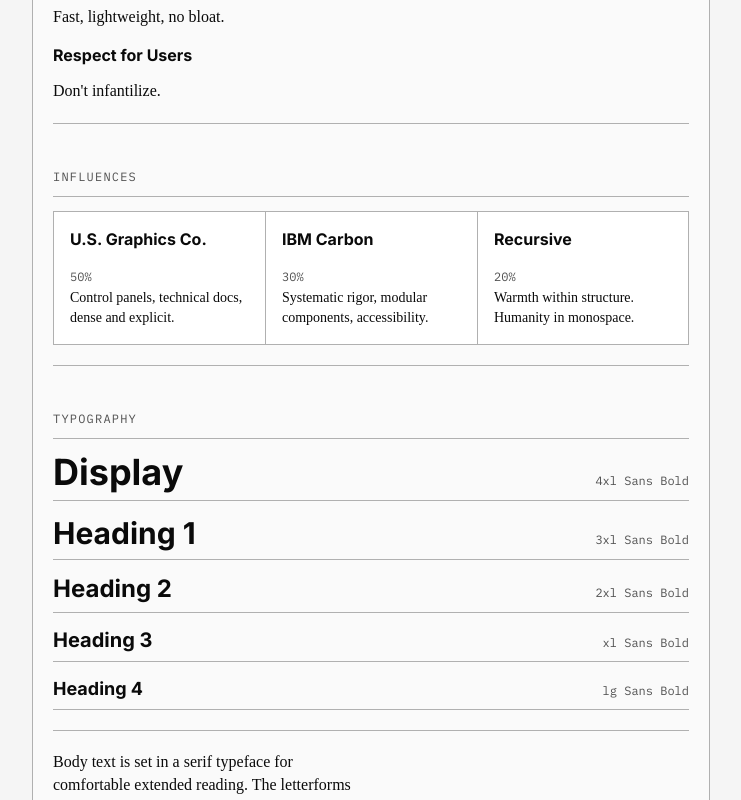
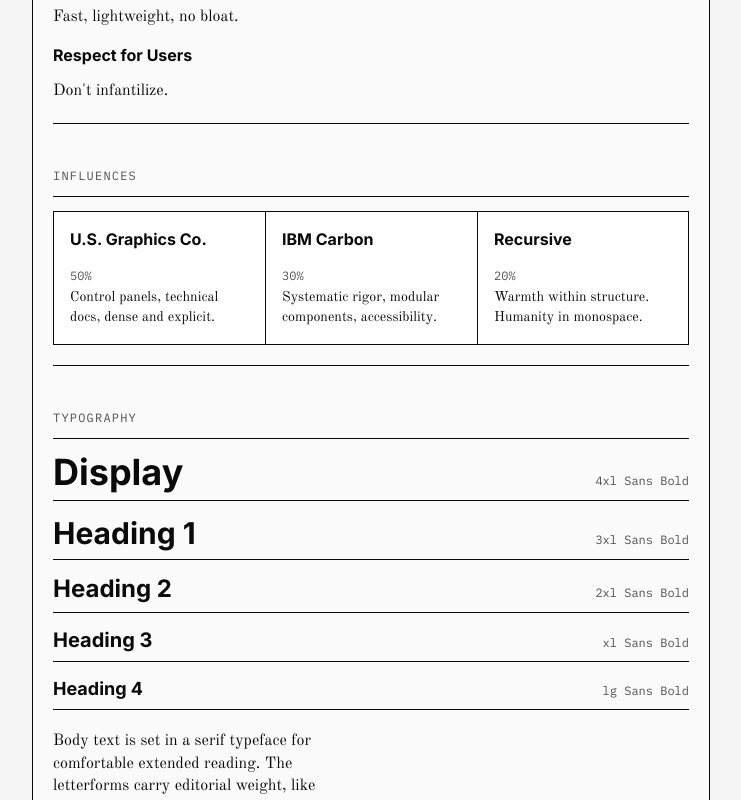
Before and after one commit to dhisonp/ardent-design, a Next.js app: page / in a window 1280 px wide. Shown: the part 740-1540 px from the top of the page, without its empty margins (269-1010 px from the left). Built offline with nearby package versions, Linux system fonts and the light colour scheme.

Commit message:
amendments

```diff
--- a/src/app/layout.tsx
+++ b/src/app/layout.tsx
@@ -1,5 +1,5 @@
 import type { Metadata } from "next";
-import { Inter, IBM_Plex_Mono } from "next/font/google";
+import { Inter, IBM_Plex_Mono, Old_Standard_TT } from "next/font/google";
 import "./globals.css";
 import { cn } from "@/lib/cn";
 
@@ -8,7 +8,11 @@
   variable: "--font-sans"
 });
 
-
+const oldStandardTT = Old_Standard_TT({
+  weight: ["400", "700"], // Regular and Bold
+  subsets: ["latin"],
+  variable: "--font-serif"
+});
 
 const ibmPlexMono = IBM_Plex_Mono({
   weight: ["400", "500"],
@@ -27,9 +31,9 @@
   children: React.ReactNode;
 }>) {
   return (
-    <html lang="en" className={cn(inter.variable, ibmPlexMono.variable)}>
+    <html lang="en" className={cn(inter.variable, ibmPlexMono.variable, oldStandardTT.variable)}>
       <body className="min-h-screen flex justify-center bg-gray-100 py-6">
-        <div className="w-full max-w-[678px] min-h-full bg-white border-y border-gray-200">
+        <div className="w-full max-w-[678px] min-h-full bg-white border-y border-gray-900">
           {children}
         </div>
       </body>
--- a/src/components/sections/Colors.tsx
+++ b/src/components/sections/Colors.tsx
@@ -93,7 +93,7 @@
              {primitives.map(({ name, className, hex }) => (
                <div key={name} className="flex flex-col space-y-2">
                   <div className={cn(
-                    "w-10 h-10 border border-hairline border-gray-200",
+                    "w-10 h-10 border border-hairline border-gray-900",
                     className
                   )} />
                   <span className="font-mono text-xs text-gray-600">{name}</span>
@@ -109,7 +109,7 @@
              {grays.map(({ shade, className }) => (
                <div key={shade} className="flex flex-col space-y-2 mr-2 mb-2">
                   <div className={cn(
-                    "w-10 h-10 border border-hairline border-gray-200",
+                    "w-10 h-10 border border-hairline border-gray-900",
                     className
                   )} />
                   <span className="font-mono text-xs text-gray-600">{shade}</span>
--- a/src/components/sections/Components.tsx
+++ b/src/components/sections/Components.tsx
@@ -54,14 +54,14 @@
         <div className="space-y-4">
           <h3 className="text-sm font-sans font-bold text-gray-900">Links</h3>
           <div className="flex gap-8">
-            <Link href="#" className="underline hover:text-emerald-600 font-serif text-gray-900">
+            <Link href="#" className="underline hover:text-gray-600 font-serif text-gray-900">
               Internal link →
             </Link>
-            <a href="#" className="underline hover:text-emerald-600 font-serif text-gray-900">
+            <a href="#" className="underline hover:text-gray-600 font-serif text-gray-900">
               External link ↗
             </a>
           </div>
-          <div className="text-xs font-mono text-gray-600 pt-1">↑ underline, hover = emerald</div>
+          <div className="text-xs font-mono text-gray-600 pt-1">↑ underline, hover = gray-600</div>
         </div>
 
         <Divider />
@@ -72,11 +72,11 @@
            <div className="space-y-4">
              <div className="space-y-1">
                <Divider variant="default" />
-               <div className="text-xs font-mono text-gray-600 text-right">Default (gray-200)</div>
+               <div className="text-xs font-mono text-gray-600 text-right">Default (gray-900)</div>
              </div>
              <div className="space-y-1">
                <Divider variant="strong" />
-               <div className="text-xs font-mono text-gray-600 text-right">Strong (gray-900)</div>
+               <div className="text-xs font-mono text-gray-600 text-right">Strong (gray-900, 2px)</div>
              </div>
            </div>
         </div>
--- a/src/components/sections/Influences.tsx
+++ b/src/components/sections/Influences.tsx
@@ -12,7 +12,7 @@
 
       <div className="grid grid-cols-1 md:grid-cols-3">
         {/* Card 1 */}
-        <Card className="border-b-0 md:border-b md:border-r-0 border-gray-200">
+        <Card className="border-b-0 md:border-b md:border-r-0 border-gray-900">
           <div className="space-y-4">
             <h3 className="text-base font-sans font-bold text-gray-900">
               U.S. Graphics Co.
@@ -25,7 +25,7 @@
         </Card>
 
         {/* Card 2 */}
-        <Card className="border-b-0 md:border-b md:border-r-0 border-gray-200">
+        <Card className="border-b-0 md:border-b md:border-r-0 border-gray-900">
           <div className="space-y-4">
             <h3 className="text-base font-sans font-bold text-gray-900">
               IBM Carbon
@@ -38,7 +38,7 @@
         </Card>
 
         {/* Card 3 */}
-        <Card className="border-gray-200">
+        <Card className="border-gray-900">
           <div className="space-y-4">
             <h3 className="text-base font-sans font-bold text-gray-900">
               Recursive
--- a/src/components/sections/Typography.tsx
+++ b/src/components/sections/Typography.tsx
@@ -12,29 +12,27 @@
       <div className="space-y-6">
         {/* Headings */}
         <div className="space-y-4">
-          <div className="flex items-baseline justify-between border-b border-gray-200 pb-2">
+          <div className="flex items-baseline justify-between border-b border-gray-900 pb-2">
             <span className="text-4xl font-sans font-bold text-gray-900">Display</span>
             <span className="font-mono text-xs text-gray-600">4xl Sans Bold</span>
           </div>
-          <div className="flex items-baseline justify-between border-b border-gray-200 pb-2">
+          <div className="flex items-baseline justify-between border-b border-gray-900 pb-2">
             <span className="text-3xl font-sans font-bold text-gray-900">Heading 1</span>
             <span className="font-mono text-xs text-gray-600">3xl Sans Bold</span>
           </div>
-          <div className="flex items-baseline justify-between border-b border-gray-200 pb-2">
+          <div className="flex items-baseline justify-between border-b border-gray-900 pb-2">
             <span className="text-2xl font-sans font-bold text-gray-900">Heading 2</span>
             <span className="font-mono text-xs text-gray-600">2xl Sans Bold</span>
           </div>
-          <div className="flex items-baseline justify-between border-b border-gray-200 pb-2">
+          <div className="flex items-baseline justify-between border-b border-gray-900 pb-2">
             <span className="text-xl font-sans font-bold text-gray-900">Heading 3</span>
             <span className="font-mono text-xs text-gray-600">xl Sans Bold</span>
           </div>
-          <div className="flex items-baseline justify-between border-b border-gray-200 pb-2">
+          <div className="flex items-baseline justify-between border-b border-gray-900 pb-2">
             <span className="text-lg font-sans font-bold text-gray-900">Heading 4</span>
             <span className="font-mono text-xs text-gray-600">lg Sans Bold</span>
           </div>
         </div>
-
-        <Divider />
 
         {/* Body */}
         <div className="grid grid-cols-1 md:grid-cols-2 gap-8">
--- a/src/components/ui/Card.tsx
+++ b/src/components/ui/Card.tsx
@@ -10,7 +10,7 @@
     <div
       className={cn(
         "bg-white",
-        "border border-gray-200",
+        "border border-gray-900",
         "p-5",
         "rounded-none",
         "shadow-none",
--- a/src/components/ui/Divider.tsx
+++ b/src/components/ui/Divider.tsx
@@ -10,8 +10,8 @@
     <div
       className={cn(
         "w-full border-t border-hairline",
-        variant === "default" && "border-gray-200",
-        variant === "strong" && "border-gray-900",
+        variant === "default" && "border-gray-900",
+        variant === "strong" && "border-gray-900 border-t-2",
         className
       )}
     />
--- a/src/components/ui/Input.tsx
+++ b/src/components/ui/Input.tsx
@@ -9,7 +9,7 @@
     <input
       className={cn(
         "bg-white",
-        "border border-hairline border-gray-200",
+        "border border-gray-900",
         "focus:border-gray-900",
         "focus:outline-none",
         "text-sm font-mono text-gray-900",
--- a/src/components/ui/MainContainer.tsx
+++ b/src/components/ui/MainContainer.tsx
@@ -9,7 +9,7 @@
   return (
     <div
       className={cn(
-        "max-w-page mx-auto min-h-screen bg-gray-50 border-x border-gray-200 shadow-none",
+        "max-w-page mx-auto min-h-screen bg-gray-50 border-x border-gray-900 shadow-none",
         className
       )}
     >
--- a/tailwind.config.ts
+++ b/tailwind.config.ts
@@ -8,7 +8,7 @@
         gray: {
           50: "#FAFAFA",
           100: "#F5F5F5",
-          200: "#B0B0B0", // Darkened for punchier borders (USG style)
+          200: "#E5E5E5",
           300: "#D4D4D4",
           400: "#A3A3A3",
           500: "#737373",
@@ -72,7 +72,7 @@
       },
       fontFamily: {
         sans: ["var(--font-sans)", "Inter", "Helvetica Neue", "Arial", "sans-serif"],
-        serif: ["Times New Roman", "Times", "serif"],
+        serif: ["var(--font-serif)", "Old Standard TT", "serif"],
         mono: ["var(--font-mono)", "IBM Plex Mono", "Consolas", "monospace"],
       },
       fontSize: {
--- a/tokens.json
+++ b/tokens.json
@@ -11,7 +11,7 @@
       "gray": {
         "50": "#FAFAFA",
         "100": "#F5F5F5",
-        "200": "#B0B0B0",
+        "200": "#E5E5E5",
         "300": "#D4D4D4",
         "400": "#A3A3A3",
         "500": "#737373",
```
Also changed, not shown: 1 other file (tests, documents, lock files or other folders).
